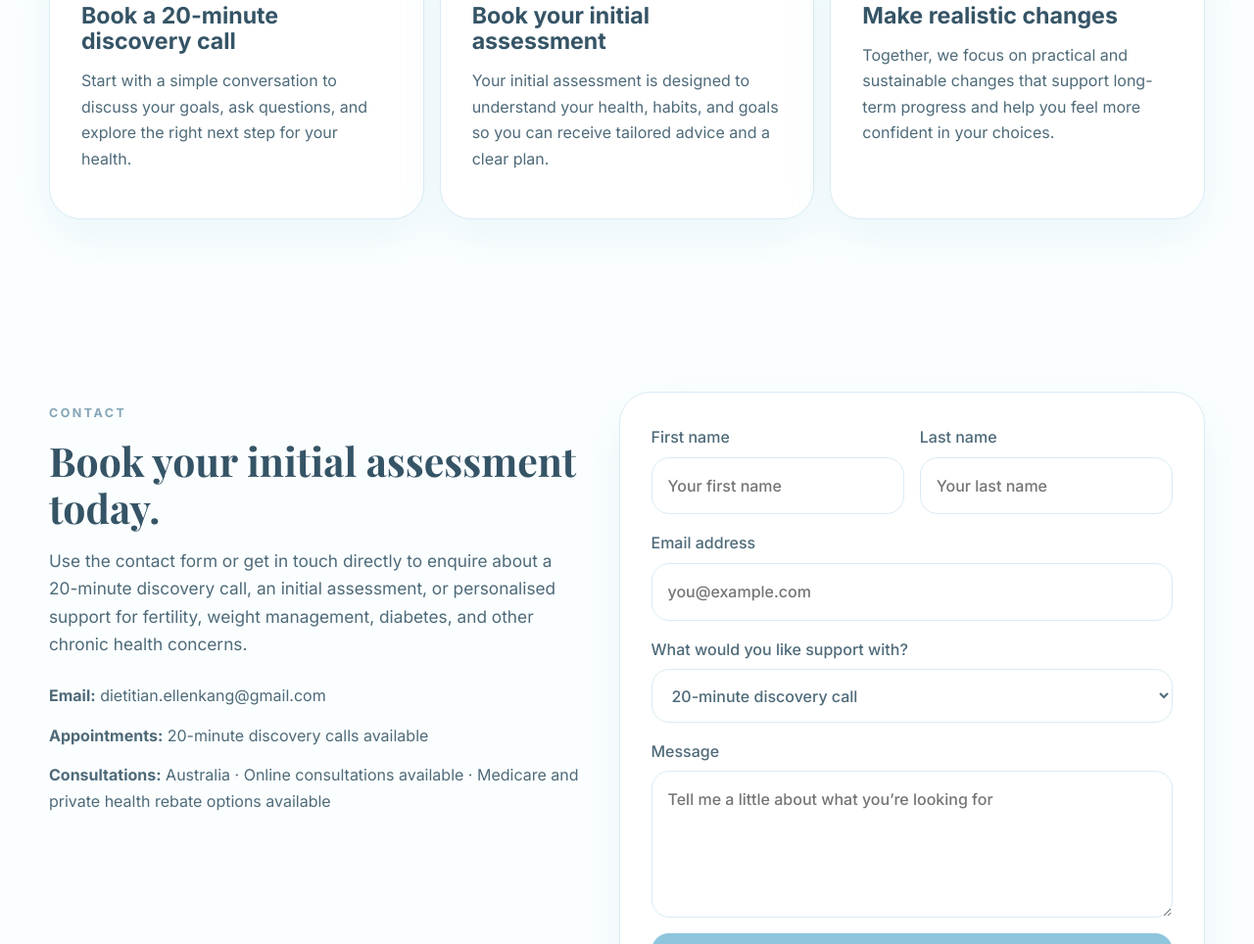
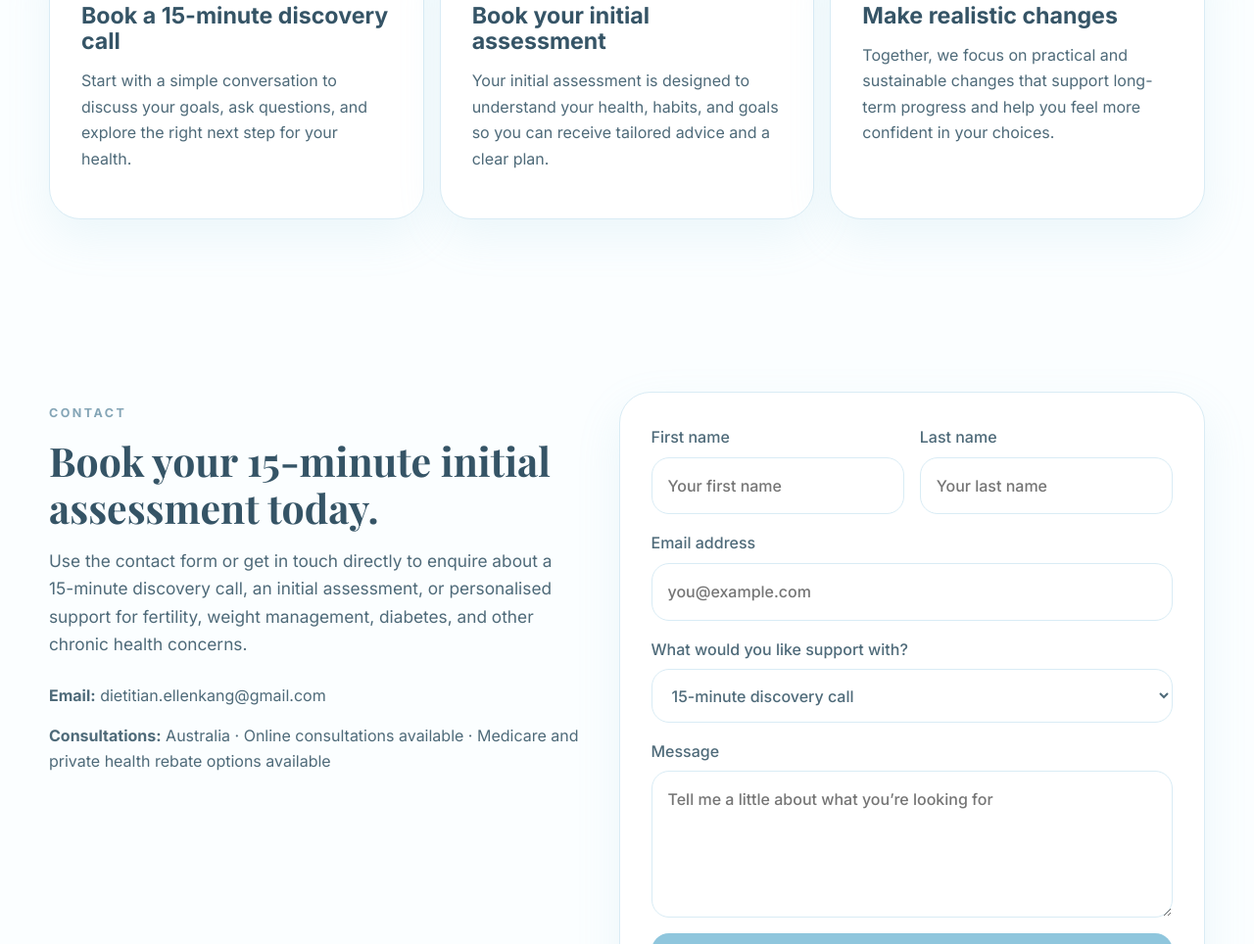
Before and after one commit to dietitianellenkang-create/SimpleDietetics-website, a plain HTML site: page index.html in a window 1280 px wide. Shown: the part 2587-3551 px from the top of the page at 98% size. Drawn offline with nearby package versions, Linux system fonts and the light colour scheme.

Commit message:
Update Halaxy booking links and 15-minute enquiry details

```diff
--- a/index.html
+++ b/index.html
@@ -20,7 +20,7 @@
         <a href="#why">Why a Dietitian</a>
         <a href="#contact">Contact</a>
       </nav>
-      <a class="btn btn-primary" href="mailto:dietitian.ellenkang@gmail.com?subject=Website%20Enquiry">Book Now</a>
+      <a class="btn btn-primary" href="https://www.halaxy.com/profile/weijue-kang/location/1359199">Book Now</a>
     </div>
   </header>
 
@@ -34,7 +34,7 @@
           <p class="lead">I’m Ellen Kang, an Accredited Practising Dietitian. I support clients with fertility and prenatal nutrition, weight loss management, diabetes management, and other chronic health conditions through practical, science-backed care.</p>
           <p>My approach is food-first and habit-focused, helping you make realistic changes with your health through personalised guidance, practical strategies, and zero restrictive meal plans.</p>
           <div class="hero-actions">
-            <a class="btn btn-primary" href="mailto:dietitian.ellenkang@gmail.com?subject=Website%20Enquiry">Book a Discovery Call</a>
+            <a class="btn btn-primary" href="https://www.halaxy.com/profile/weijue-kang/location/1359199">Book a Discovery Call</a>
             <a class="btn btn-secondary" href="#about">Meet Ellen</a>
           </div>
         </div>
@@ -108,7 +108,7 @@
         <div class="steps-grid">
           <article class="card step-card">
             <p class="step-number">01</p>
-            <h3>Book a 20-minute discovery call</h3>
+            <h3>Book a 15-minute discovery call</h3>
             <p>Start with a simple conversation to discuss your goals, ask questions, and explore the right next step for your health.</p>
           </article>
           <article class="card step-card">
@@ -129,12 +129,11 @@
       <div class="container contact-grid">
         <div>
           <p class="eyebrow">Contact</p>
-          <h2>Book your initial assessment today.</h2>
-          <p class="lead-small">Use the contact form or get in touch directly to enquire about a 20-minute discovery call, an initial assessment, or personalised support for fertility, weight management, diabetes, and other chronic health concerns.</p>
+          <h2>Book your 15-minute initial assessment today.</h2>
+          <p class="lead-small">Use the contact form or get in touch directly to enquire about a 15-minute discovery call, an initial assessment, or personalised support for fertility, weight management, diabetes, and other chronic health concerns.</p>
 
           <div class="contact-list">
             <div><strong>Email:</strong> <a href="mailto:dietitian.ellenkang@gmail.com">dietitian.ellenkang@gmail.com</a></div>
-            <div><strong>Appointments:</strong> 20-minute discovery calls available</div>
             <div><strong>Consultations:</strong> Australia · Online consultations available · Medicare and private health rebate options available</div>
           </div>
         </div>
@@ -159,12 +158,11 @@
           <label>
             <span>What would you like support with?</span>
             <select name="Support needed">
-              <option>20-minute discovery call</option>
-              <option>Initial assessment</option>
-              <option>Weight management</option>
-              <option>Diabetes management</option>
-              <option>Fertility or prenatal nutrition</option>
-              <option>General enquiry</option>
+              <option>15-minute discovery call</option>
+              <option>Weight concerns</option>
+              <option>Diabetes</option>
+              <option>High cholesterol</option>
+              <option>Women’s health and fertility</option>
             </select>
           </label>
 
```
